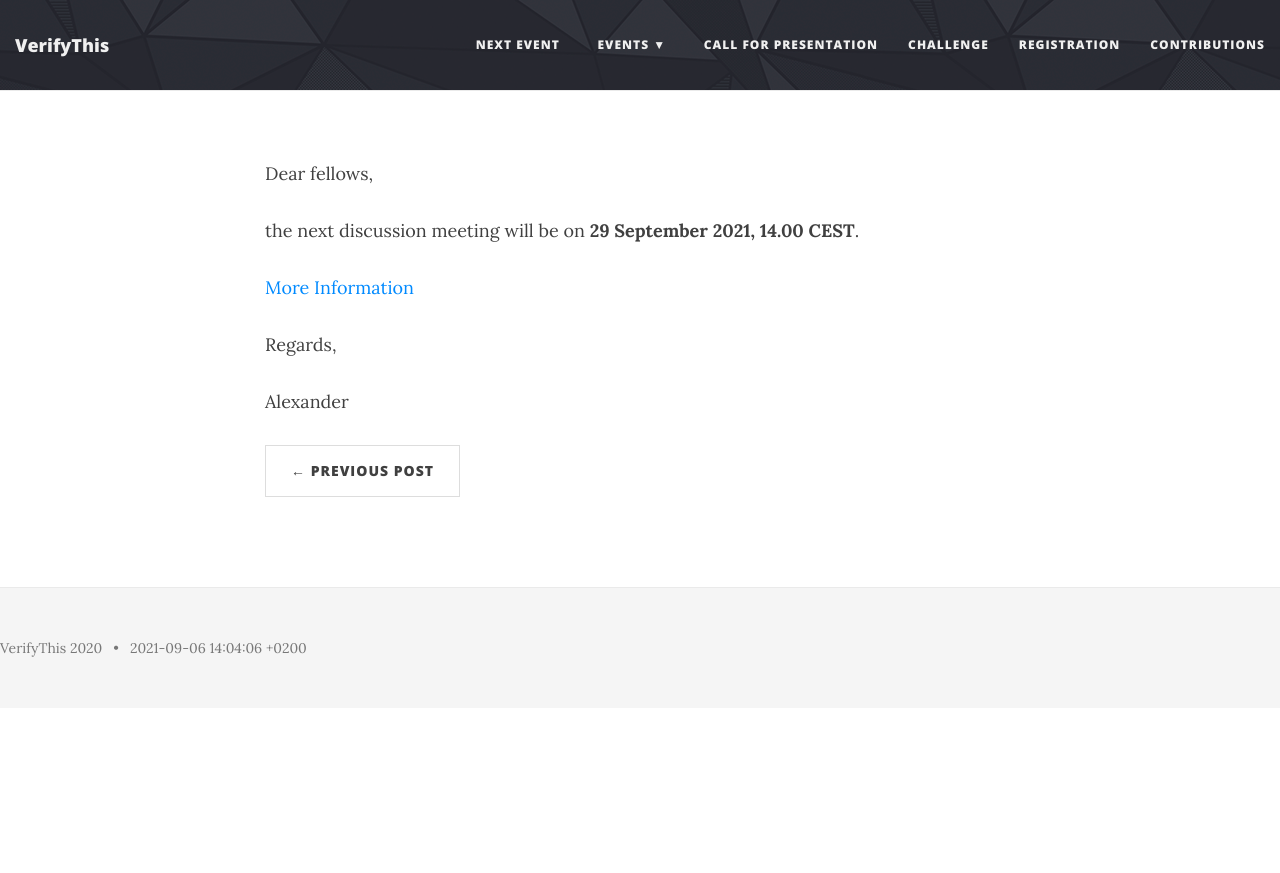
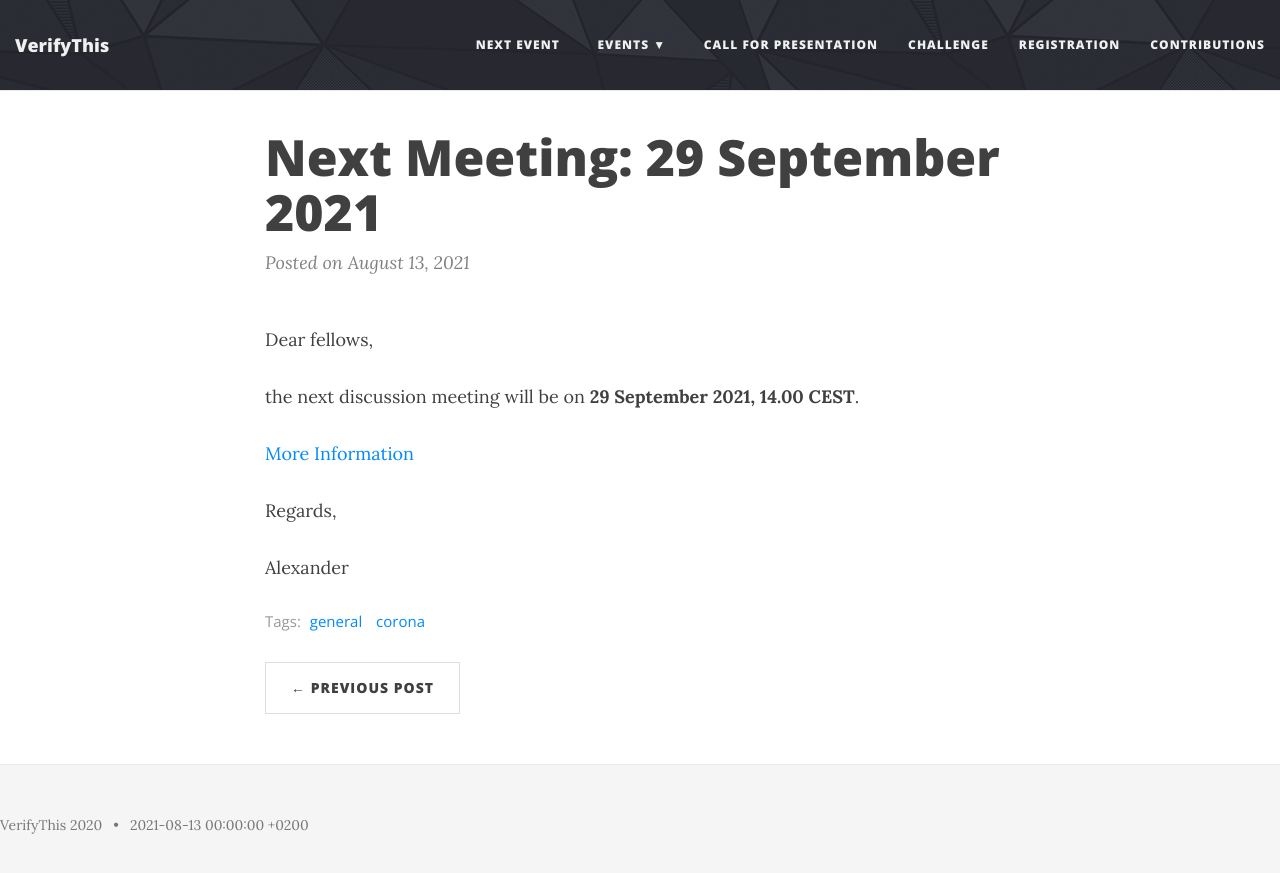
Before and after one commit to verifythis/verifythis.github.io, a Jekyll site: the page built from _posts/2021-08-13-dicussion.md, in a window 1280 px wide. Shown: the top 873 px of the page. Built offline with Jekyll 4.4.1, drawn with Linux system fonts in a browser that asks for light colours.

Commit message:
repairing yaml

```diff
--- a/_posts/2021-08-13-dicussion.md
+++ b/_posts/2021-08-13-dicussion.md
@@ -1,6 +1,6 @@
 ---
 layout: post
-title: Next Meeting: 29 September 2021
+title: "Next Meeting: 29 September 2021"
 tags: [general,corona]
 comments: false
 author: weigl
```
